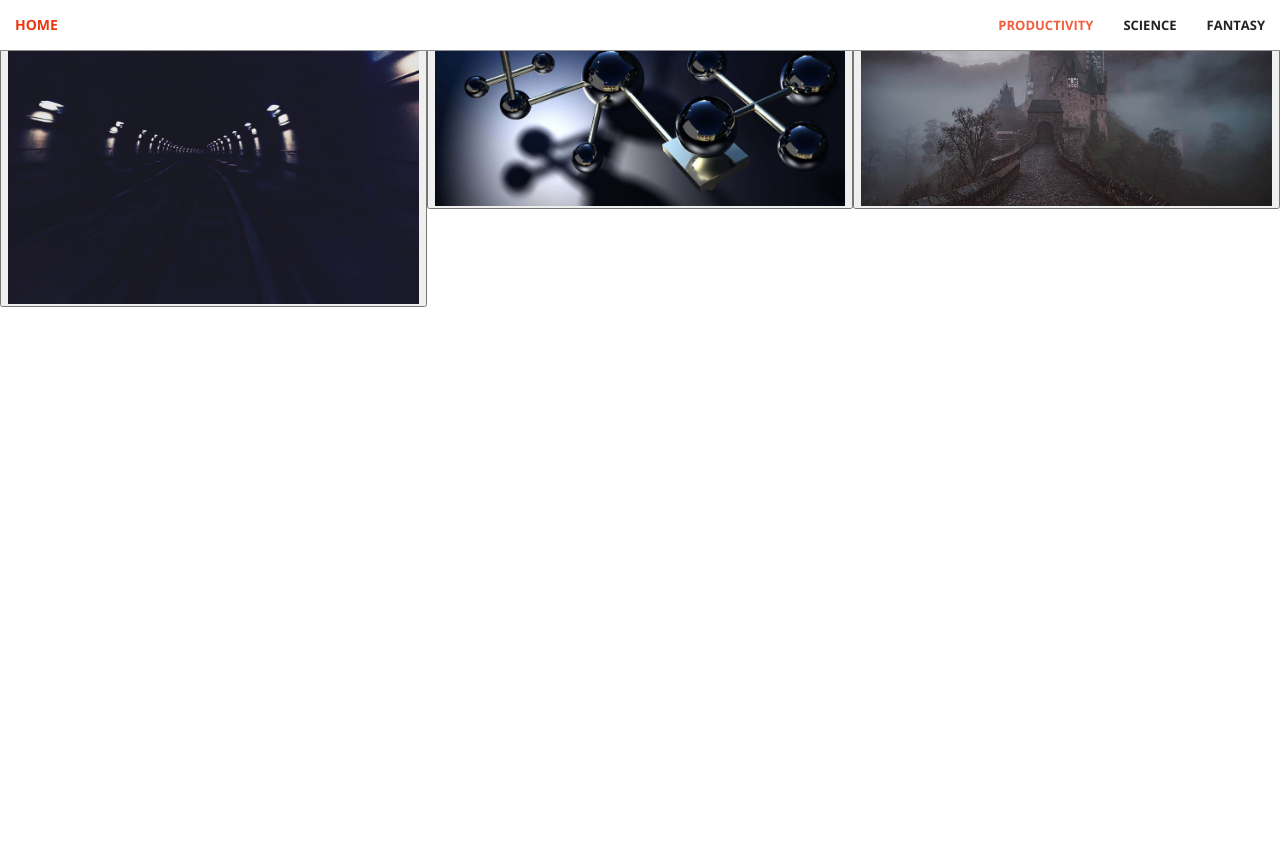
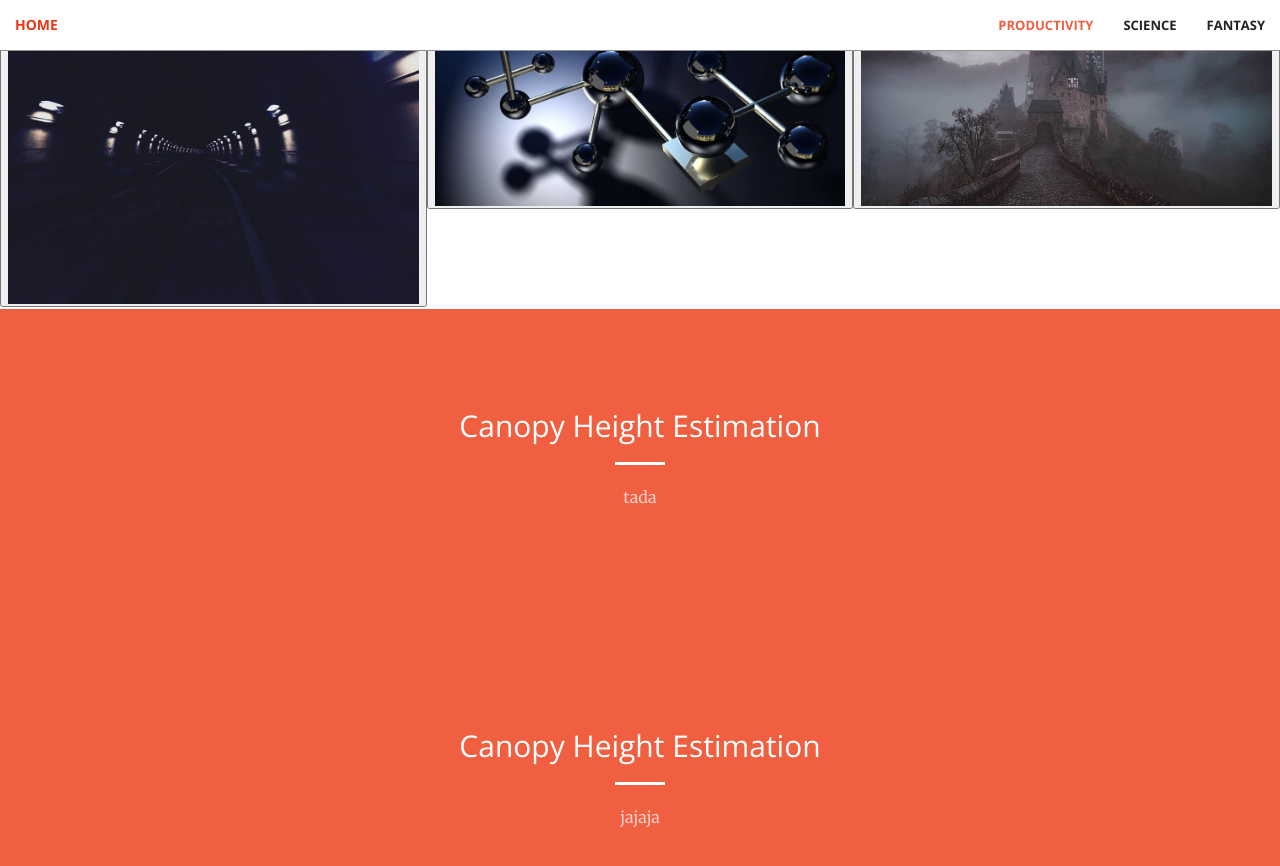
Before and after one commit to aravindbharathi/aravindbharathi.github.io, a Jekyll site: the page rec/index.html, which Jekyll copies as it is, in a window 1280 px wide and 900 px high, scrolled down 928 px. Shown: the top 866 px of the window. Built offline with Jekyll 4.4.1, drawn with Linux system fonts in a browser that asks for light colours; before the commit the page ends 1237 px from its top, so only the background shows below that; some of the changed text lies outside the part shown.

Commit message:
Update index.html

```diff
--- a/rec/index.html
+++ b/rec/index.html
@@ -134,6 +134,57 @@
         </div>
     </section>
 
+    <div id="myDIV">
+      <section class="bg-primary">
+        <div class="container">
+            <div class="row">
+                <div class="col-lg-8 col-lg-offset-2 text-center">
+                    <h2 class="section-heading">Canopy Height Estimation</h2>
+                    <hr class="light">
+                    <p class="text-faded">
+                      tada
+                    </p>
+                    <!--a href="#stuff" class="btn btn-default btn-xl">What else?</a-->
+                </div>
+            </div>
+        </div>
+    </section>
+    </div>
+
+    <div id="myDIV2">
+      <section class="bg-primary" id="science">
+        <div class="container">
+            <div class="row">
+                <div class="col-lg-8 col-lg-offset-2 text-center">
+                    <h2 class="section-heading">Canopy Height Estimation</h2>
+                    <hr class="light">
+                    <p class="text-faded">
+                      jajaja
+                    </p>
+                    <!--a href="#stuff" class="btn btn-default btn-xl">What else?</a-->
+                </div>
+            </div>
+        </div>
+    </section>
+    </div>
+
+    <div id="myDIV3">
+      <section class="bg-primary" id="fantasy">
+        <div class="container">
+            <div class="row">
+                <div class="col-lg-8 col-lg-offset-2 text-center">
+                    <h2 class="section-heading">Canopy Height Estimation</h2>
+                    <hr class="light">
+                    <p class="text-faded">
+                      blahblahblah
+                    </p>
+                    <!--a href="#stuff" class="btn btn-default btn-xl">What else?</a-->
+                </div>
+            </div>
+        </div>
+    </section>
+    </div>
+
     <!-- jQuery -->
     <script src="/js/jquery.js"></script>
 
```
